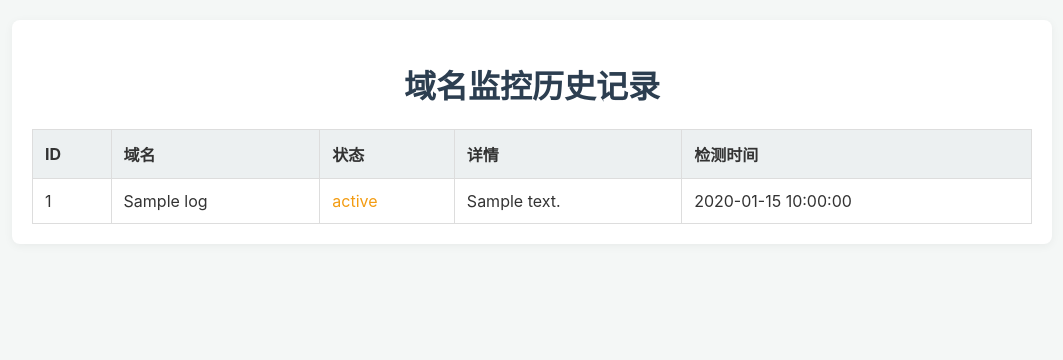
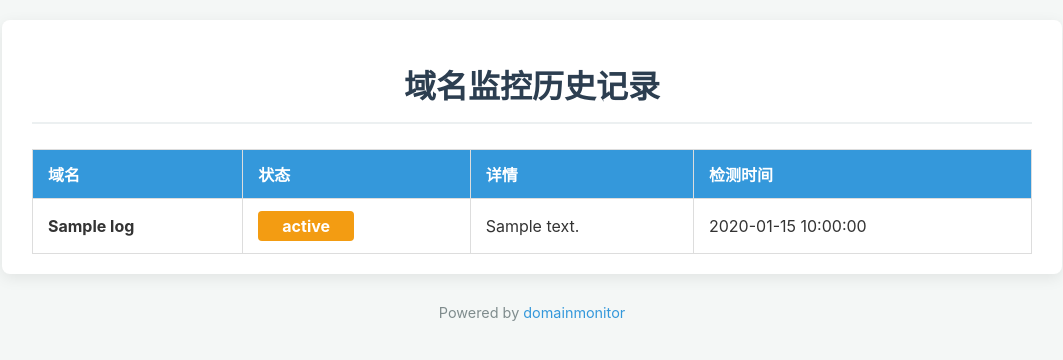
Before and after one commit to everett7623/domainmonitor, a Flask app: template web/templates/index.html in a window 1280 px wide. Shown: the top 360 px of the page, without its empty margins (108-1171 px from the left). Run offline with Flask 3, Linux system fonts and the light colour scheme; the template is opened without the code that fills it: most values are stand-ins (such as "Sample title", 1, 10 or a date in 2020).

Commit message:
Update index.html

```diff
--- a/web/templates/index.html
+++ b/web/templates/index.html
@@ -1,29 +1,35 @@
 <!DOCTYPE html>
-<html lang="zh">
+<html lang="zh-CN">
 <head>
     <meta charset="UTF-8">
     <meta name="viewport" content="width=device-width, initial-scale=1.0">
-    <title>Domain Monitor - 监控历史</title>
+    <title>Domain Monitor - 监控面板</title>
     <style>
         body { font-family: -apple-system, BlinkMacSystemFont, "Segoe UI", Roboto, "Helvetica Neue", Arial, sans-serif; background-color: #f4f7f6; color: #333; margin: 0; padding: 20px; }
-        .container { max-width: 1000px; margin: auto; background: white; padding: 20px; border-radius: 8px; box-shadow: 0 2px 10px rgba(0,0,0,0.05); }
-        h1 { text-align: center; color: #2c3e50; }
+        .container { max-width: 1000px; margin: auto; background: white; padding: 20px 30px; border-radius: 8px; box-shadow: 0 4px 15px rgba(0,0,0,0.08); }
+        h1 { text-align: center; color: #2c3e50; border-bottom: 2px solid #ecf0f1; padding-bottom: 15px; margin-bottom: 25px; }
         table { width: 100%; border-collapse: collapse; margin-top: 20px; }
-        th, td { padding: 12px; border: 1px solid #ddd; text-align: left; }
-        th { background-color: #ecf0f1; }
+        th, td { padding: 12px 15px; border: 1px solid #ddd; text-align: left; word-wrap: break-word; }
+        th { background-color: #3498db; color: white; font-weight: bold; }
         tr:nth-child(even) { background-color: #f9f9f9; }
-        .status-available { color: #2ecc71; font-weight: bold; }
-        .status-registered { color: #e74c3c; }
-        .status-error { color: #f39c12; }
+        tr:hover { background-color: #f1f1f1; }
+        .status { font-weight: bold; padding: 5px 8px; border-radius: 4px; color: white; text-align: center; display: inline-block; min-width: 80px;}
+        .status-available { background-color: #2ecc71; } /* 绿色 */
+        .status-registered { background-color: #e74c3c; } /* 红色 */
+        .status-error { background-color: #f39c12; } /* 橙色 */
+        .footer { text-align: center; margin-top: 30px; font-size: 0.9em; color: #7f8c8d; }
+        .footer a { color: #3498db; text-decoration: none; }
     </style>
 </head>
 <body>
     <div class="container">
         <h1>域名监控历史记录</h1>
+        {% if not logs %}
+        <p style="text-align:center; color: #7f8c8d;">暂无监控记录。请确保主监控脚本正在运行，并已成功检测至少一次。</p>
+        {% else %}
         <table>
             <thead>
                 <tr>
-                    <th>ID</th>
                     <th>域名</th>
                     <th>状态</th>
                     <th>详情</th>
@@ -33,19 +39,24 @@
             <tbody>
                 {% for log in logs %}
                 <tr>
-                    <td>{{ log['id'] }}</td>
-                    <td>{{ log['domain_name'] }}</td>
-                    <td class="
-                        {% if '可注册' in log['status'] %}status-available
-                        {% elif '已注册' in log['status'] %}status-registered
-                        {% else %}status-error{% endif %}
-                    ">{{ log['status'] }}</td>
+                    <td><strong>{{ log['domain_name'] }}</strong></td>
+                    <td>
+                        <span class="status
+                            {% if '可注册' in log['status'] %}status-available
+                            {% elif '已注册' in log['status'] %}status-registered
+                            {% else %}status-error{% endif %}
+                        ">{{ log['status'].split('(')[0].strip() }}</span>
+                    </td>
                     <td>{{ log['details'] }}</td>
                     <td>{{ log['check_time'] }}</td>
                 </tr>
                 {% endfor %}
             </tbody>
         </table>
+        {% endif %}
+    </div>
+    <div class="footer">
+        <p>Powered by <a href="https://github.com/everett7623/domainmonitor" target="_blank">domainmonitor</a></p>
     </div>
 </body>
 </html>
```
